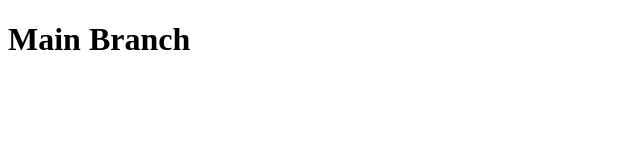
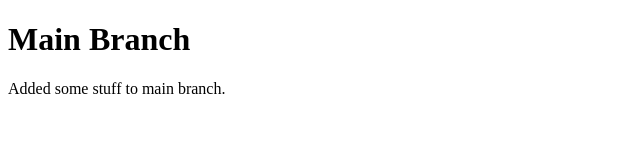
Before and after one commit to artemsgithub/gitPractice, a plain HTML site: page index.html in a window 1280 px wide. Shown: the whole page, without its empty margins (0-640 px from the left). Drawn offline with Linux system fonts and the light colour scheme.

Commit message:
added a p div

```diff
--- a/index.html
+++ b/index.html
@@ -8,5 +8,6 @@
 </head>
 <body>
     <h1>Main Branch</h1>
+    <p>Added some stuff to main branch.</p>
 </body>
 </html>
```
